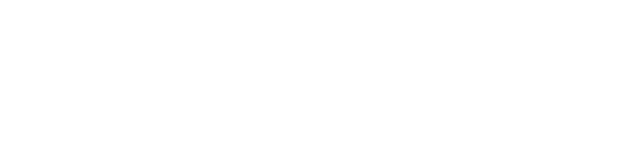
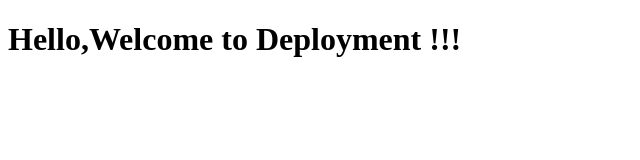
Before and after one commit to Loyaltyy123/deploy-appln, a plain HTML site: page index.html in a window 1280 px wide. Shown: the whole page, without its empty margins (0-640 px from the left). Drawn offline with Linux system fonts and the light colour scheme.

Commit message:
code changed

```diff
--- a/index.html
+++ b/index.html
@@ -7,6 +7,6 @@
     <title>Document</title>
 </head>
 <body>
-
+    <h1>Hello,Welcome to Deployment !!!</h1>
 </body>
 </html>
```
